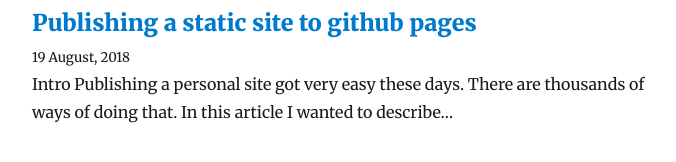
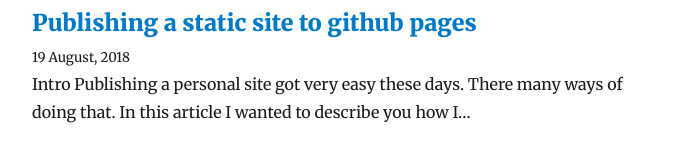
Before and after one commit to wieslawmlynarski/wieslawmlynarski.github.io, a Gatsby site: page / in a window 1280 px wide. Shown: the part 270-432 px from the top of the page, without its empty margins (293-969 px from the left). Built offline with nearby package versions, Linux system fonts and the light colour scheme; Gatsby itself is replaced by a stand-in of ours; some packages are replaced by stand-ins of ours.

```diff
--- a/src/pages/deploy-personal-site/index.md
+++ b/src/pages/deploy-personal-site/index.md
@@ -6,7 +6,7 @@ date: "2018-08-19T22:12:03.284Z"
 # Intro
 
 Publishing a personal site got very easy these days.
-There are thousands of ways of doing that.
+There many ways of doing that.
 In this article I wanted to describe you how I made my setup for this page.
 Because I had little experience or opportunity
 
```
